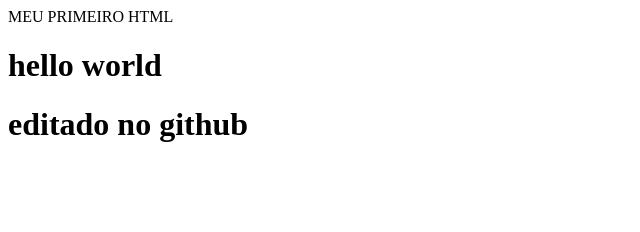
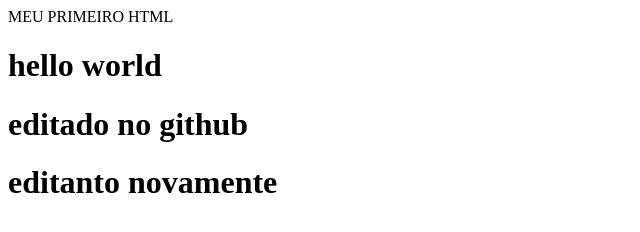
Before and after one commit to Nilsonsousa16/HTML, a plain HTML site: page aula10.16/hello_world.html in a window 1280 px wide. Shown: the whole page, without its empty margins (0-640 px from the left). Drawn offline with Linux system fonts and the light colour scheme.

Commit message:
adicionado algo em hello_world.html

```diff
--- a/aula10.16/hello_world.html
+++ b/aula10.16/hello_world.html
@@ -9,6 +9,7 @@
 <body>
   <h1>hello world</h1>
   <h1>editado no github</h1>
+  <h1>editanto novamente</h1>
 </body>
 
 </html>
```
